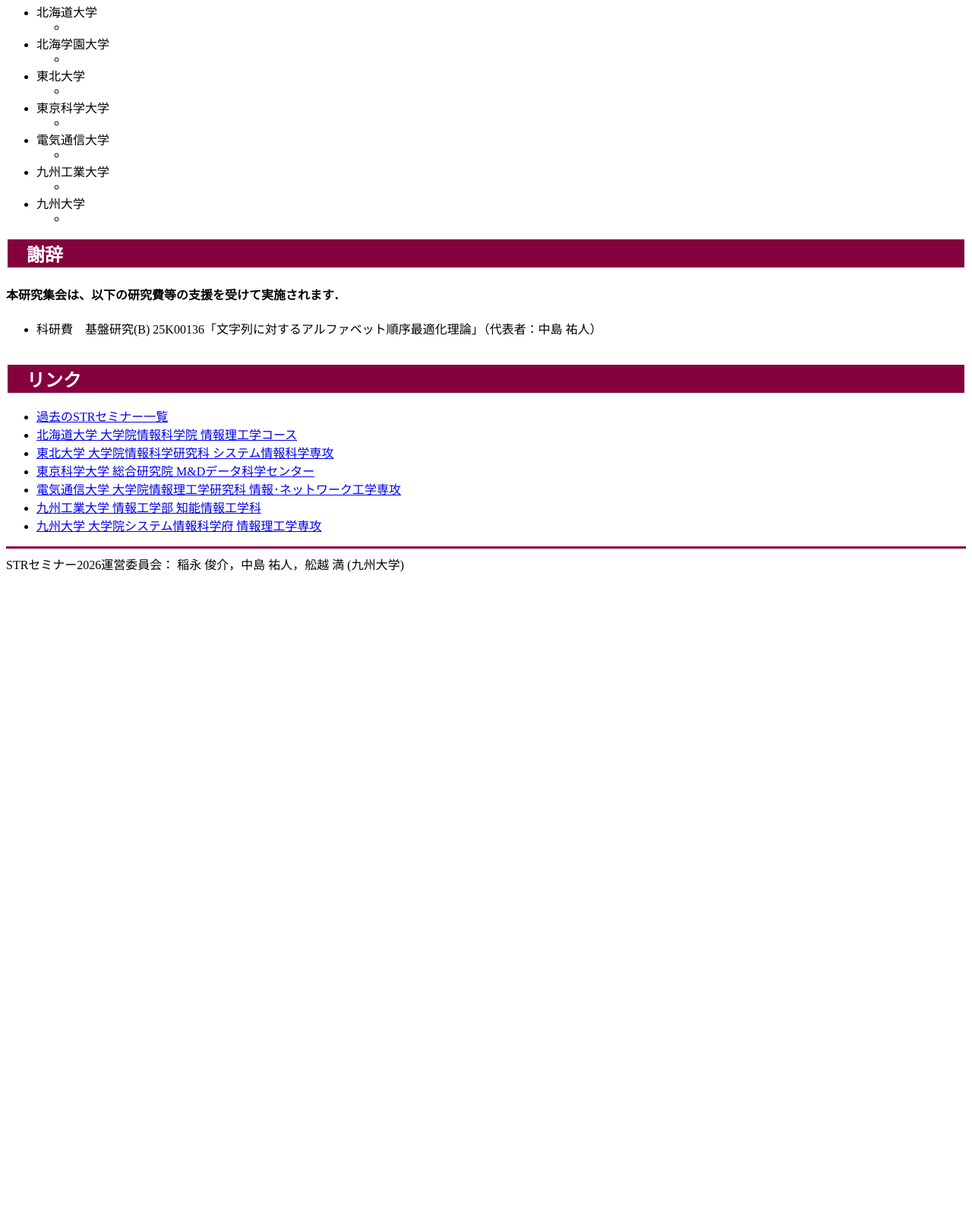
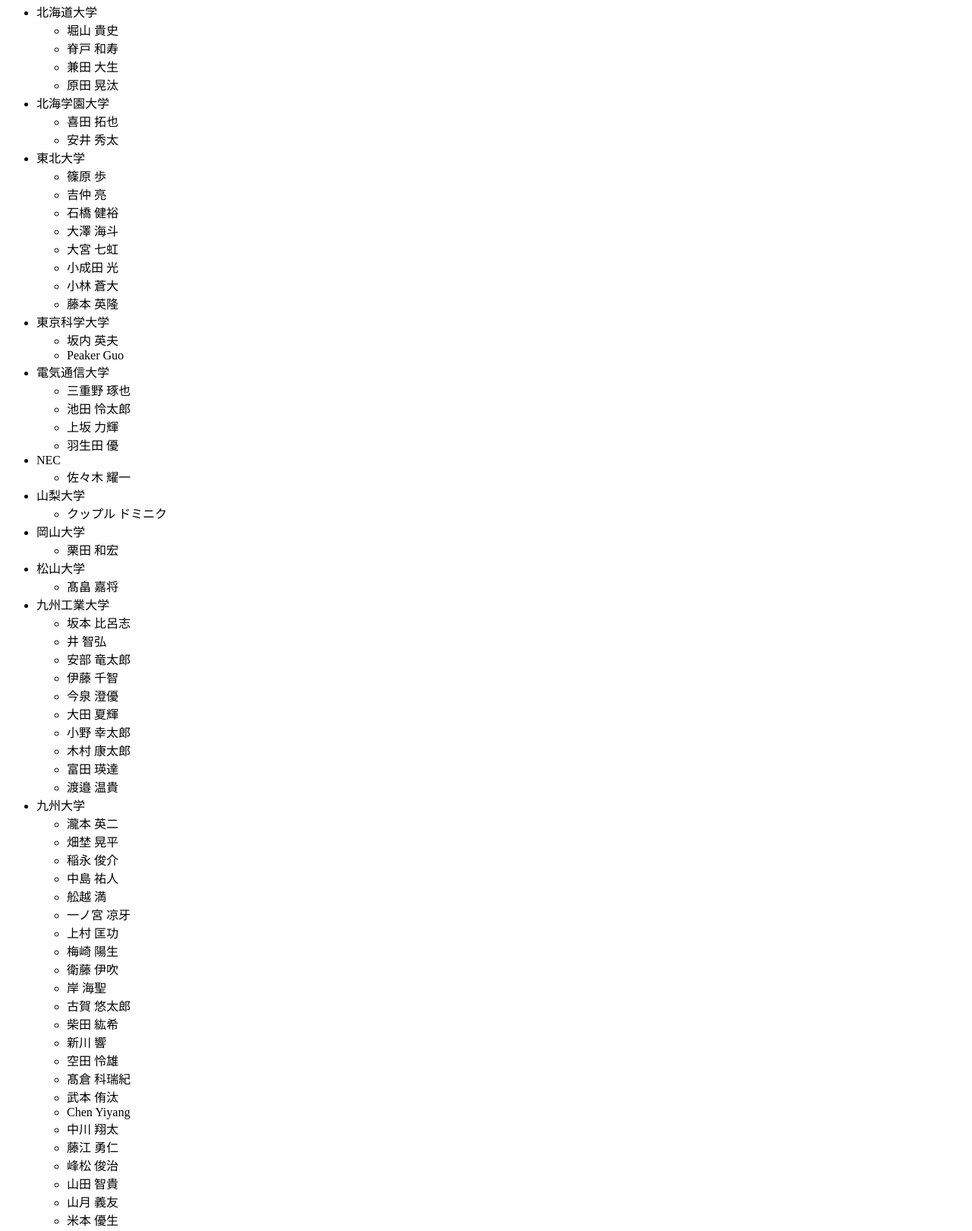
Before and after one commit to str-seminar/str-seminar.github.io, a plain HTML site: page 2026/index.html in a window 1280 px wide. Shown: the part 3051-4671 px from the top of the page at 76% size. Before the commit the page ends 3813 px from the top, so only its background shows below. Drawn offline with nearby package versions, Linux system fonts and the light colour scheme.

Commit message:
Update index.html

```diff
--- a/2026/index.html
+++ b/2026/index.html
@@ -191,37 +191,103 @@
     <ul>
         <li>北海道大学
             <ul>
-                <li> </li>
+                <li>堀山 貴史</li>
+                <li>脊戸 和寿</li>
+                <li>兼田 大生</li>
+                <li>原田 晃汰</li>
             </ul>
         </li>
         <li>北海学園大学
             <ul>
-                <li> </li>
+                <li>喜田 拓也</li>
+                <li>安井 秀太</li>
             </ul>
         </li>
         <li>東北大学
             <ul>
-                <li> </li>
+                <li>篠原 歩</li>
+                <li>吉仲 亮</li>
+                <li>石橋 健裕</li>
+                <li>大澤 海斗</li>
+                <li>大宮 七虹</li>
+                <li>小成田 光</li>
+                <li>小林 蒼大</li>
+                <li>藤本 英隆</li>
             </ul>
         </li>
         <li>東京科学大学
             <ul>
-                <li> </li>
+                <li>坂内 英夫</li>
+                <li>Peaker Guo</li>
             </ul>
         </li>
         <li>電気通信大学
             <ul>
-                <li> </li>
+                <li>三重野 琢也</li>
+                <li>池田 怜太郎</li>
+                <li>上坂 力輝</li>
+                <li>羽生田 優</li>
+            </ul>
+        </li>
+        <li>NEC
+            <ul>
+                <li>佐々木 耀一</li>
+            </ul>
+        </li>
+        <li>山梨大学
+            <ul>
+                <li>クップル ドミニク</li>
+            </ul>
+        </li>
+        <li>岡山大学
+            <ul>
+                <li>栗田 和宏</li>
+            </ul>
+        </li>
+        <li>松山大学
+            <ul>
+                <li>髙畠 嘉将</li>
             </ul>
         </li>
         <li>九州工業大学
             <ul>
-                <li> </li>
+                <li>坂本 比呂志</li>
+                <li>井 智弘</li>
+                <li>安部 竜太郎</li>
+                <li>伊藤 千智</li>
+                <li>今泉 澄優</li>
+                <li>大田 夏輝</li>
+                <li>小野 幸太郎</li>
+                <li>木村 康太郎</li>
+                <li>富田 瑛達</li>
+                <li>渡邉 温貴</li>
             </ul>
         </li>
         <li>九州大学
             <ul>
-                <li> </li>
+                <li>瀧本 英二</li>
+                <li>畑埜 晃平</li>
+                <li>稲永 俊介</li>
+                <li>中島 祐人</li>
+                <li>舩越 満</li>
+                <li>一ノ宮 凉牙</li>
+                <li>上村 匡功</li>
+                <li>梅崎 陽生</li>
+                <li>衛藤 伊吹</li>
+                <li>岸 海聖</li>
+                <li>古賀 悠太郎</li>
+                <li>柴田 紘希</li>
+                <li>新川 響</li>
+                <li>空田 怜雄</li>
+                <li>髙倉 科瑞紀</li>
+                <li>武本 侑汰</li>
+                <li>Chen Yiyang</li>
+                <li>中川 翔太</li>
+                <li>藤江 勇仁</li>
+                <li>峰松 俊治</li>
+                <li>山田 智貴</li>
+                <li>山月 義友</li>
+                <li>米本 優生</li>
             </ul>
         </li>
     </ul>
```
